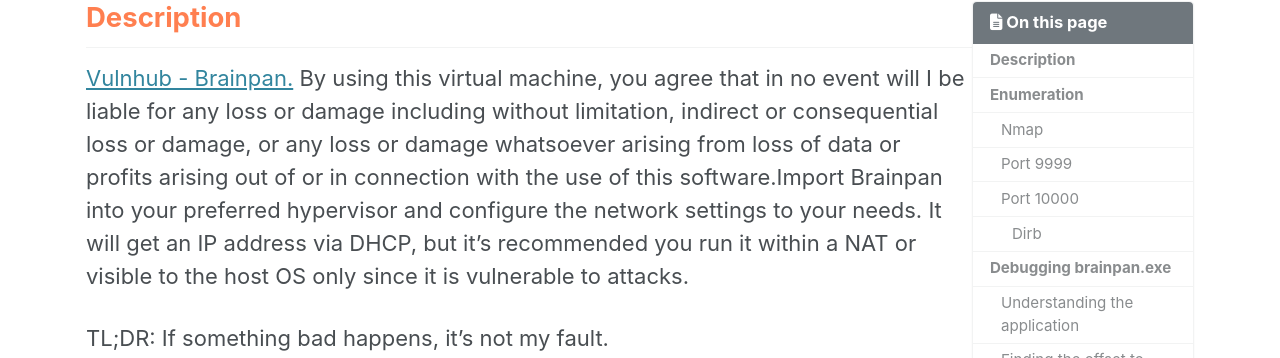
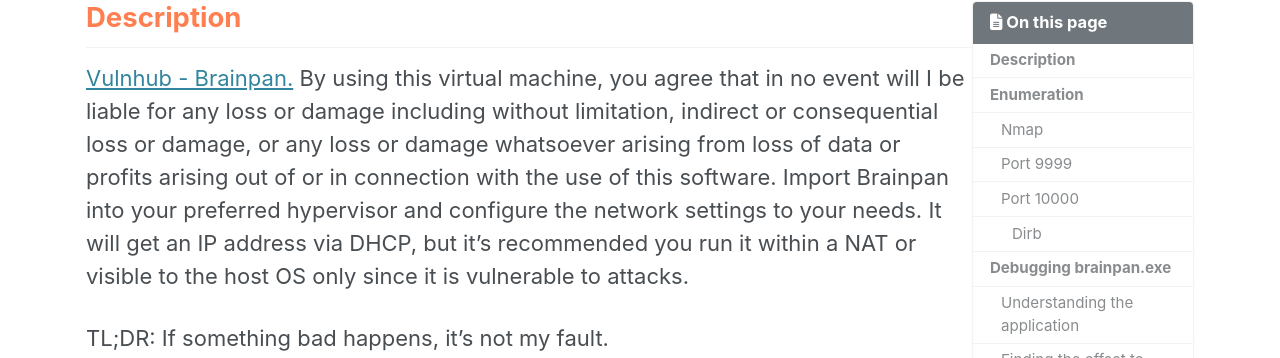
Before and after one commit to JoeNibe/JoeNibe.github.io, a Jekyll site: the page built from _posts/vulnhub/2020-04-18-brainpan.md, in a window 1280 px wide and 900 px high. Shown: the part 257-615 px from the top of the window. Built offline with Jekyll 4.4.1, drawn with Linux system fonts in a browser that asks for light colours; cached includes are drawn as plain includes; nearby versions of some CDN libraries; some of the changed lines change nothing that is shown; some of the changed text lies outside the part shown.

Commit message:
brainpan

````diff
--- a/_posts/vulnhub/2020-04-18-brainpan.md
+++ b/_posts/vulnhub/2020-04-18-brainpan.md
@@ -8,8 +8,7 @@
 classes: wide
 ---
 ## Description
-[Vulnhub - Brainpan.](https://www.vulnhub.com/entry/brainpan-1,51/) By using this virtual machine, you agree that in no event will I be liable for any loss or damage including without limitation, indirect or consequential loss or damage, or any loss or damage whatsoever arising from loss of data or profits arising out of or in connection with the use
-of this software.Import Brainpan into your preferred hypervisor and configure the network settings to your needs. It will get an IP address via DHCP, but it's recommended you run it within a NAT or visible to the host OS only since it is vulnerable to attacks.
+[Vulnhub - Brainpan.](https://www.vulnhub.com/entry/brainpan-1,51/) By using this virtual machine, you agree that in no event will I be liable for any loss or damage including without limitation, indirect or consequential loss or damage, or any loss or damage whatsoever arising from loss of data or profits arising out of or in connection with the use of this software. Import Brainpan into your preferred hypervisor and configure the network settings to your needs. It will get an IP address via DHCP, but it's recommended you run it within a NAT or visible to the host OS only since it is vulnerable to attacks.
 
 TL;DR: If something bad happens, it's not my fault.
 
@@ -124,7 +123,7 @@
 There is a directory `/bin`. Lets see whats inside.
 
 ![image1]({{ site.url }}{{ site.baseurl }}/assets/images/vulnhubimg/brainpan/bin.png){: .align-center}
-We can find a `exe` file named `brainpan.exe`. This might be the application that is running on port `9999`. Lets try debugging it using `OllyDbg`.
+We can find an `exe` file named `brainpan.exe`. This might be the application that is running on port `9999`. Lets try debugging it using `OllyDbg`.
 
 
 ## Debugging `brainpan.exe`
@@ -157,7 +156,7 @@
 
 ### Finding the offset to overwrite EIP
 
-Connect to the application and send a easily recognizable string.
+Connect to the application and send an easily recognizable string.
 ```bash
 ali@kali:~/Desktop/tools/autorecon/results/brainpan.com/scans$ nc 192.168.1.5 9999
 _|                            _|
@@ -192,7 +191,7 @@
 
 ### Finding space for Shellcode
 
-We will have to point `EIP` to our shellcode to get a shell. We can simply write a address on stack to `EIP` because the stack address will be different when the program is executed on a different machine. Instead we can write the shell code where `ESP` is pointing to. Then we can overwrite `EIP` to point to a `JMP ESP` instruction, which will then execute our shellcode.
+We will have to point `EIP` to our shellcode to get a shell. We can't simply write the shellcode to stack and write its address to `EIP` because the stack address will be different when the program is executed on a different machine. Instead we can write the shell code where `ESP` is pointing to. Then we can overwrite `EIP` to point to a `JMP ESP` instruction, which will then execute our shellcode.
 
 
 1. We can see that `ESP` actually points to the address after the overwritten `EIP`.
@@ -209,7 +208,7 @@
 ### Writing the shellcode
 Alright, so now we have completed all the requirements for our shellcode. Lets start assembling the shellcode. I used [`python pwntools`](https://github.com/Gallopsled/pwntools) to make  the shellcoding easier.
 
-1. Start will padding of 534 "A" to reach `EIP`
+1. Start with padding of 534 "A" to reach `EIP`
 2. Write address of `JMP ESP`.
 3. Add some `NOP` padding.
 4. Write the shellcode.
@@ -327,7 +326,7 @@
   - manual [command]
 ```
 
-Running the binary shows that we have three options. The last one is used to view the man page of a command. The `man` page is showed using less. We can execute a shell from `less` using `!/bin/bash` to get `root`.
+Running the binary shows that we have three options. The last one is used to view the man page of a command. The `man` page is displayed using `less`. We can execute a shell from `less` using `!/bin/bash` to get `root`.
 
 ```
 puck@brainpan:/home/puck$ sudo /home/anansi/bin/anansi_util manual test
````
Also changed, not shown: assets/images/vulnhubimg/brainpan/eip3.png (added).
